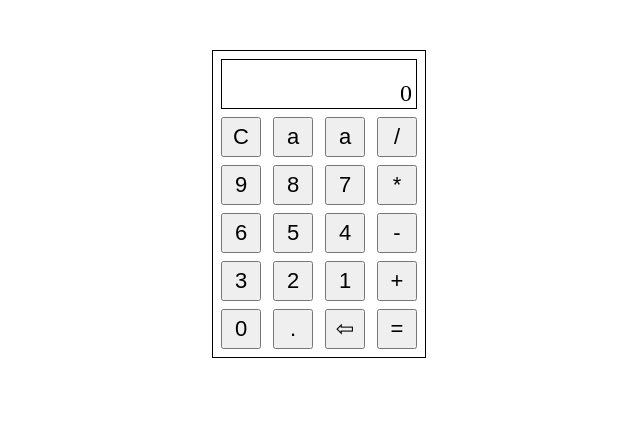
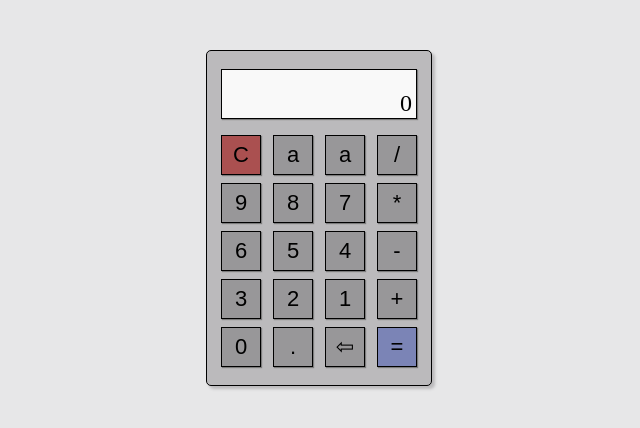
Before and after one commit to Shannqa/calculator, a plain HTML site: page index.html in a window 1280 px wide. Shown: the whole page, without its empty margins (321-961 px from the left). Drawn offline with Linux system fonts and the light colour scheme.

Commit message:
Change the css

```diff
--- a/css/styles.css
+++ b/css/styles.css
@@ -4,6 +4,7 @@ body {
   display: flex;
   align-items: center;
   justify-content: center;
+  background-color: rgb(231 231 232);
 }
 
 .calculator {
@@ -11,17 +12,22 @@ body {
   flex-direction: column;
   justify-content: center;
   border: 1px black solid;
+  border-radius: 5px;
   margin-top: 50px;
-  padding: 4px;
+  padding: 14px 10px 14px 10px;
+  background-color: #bbbabc;
+  box-shadow: 3px 3px 3px #bbbabc;
 }
 
 .display {
   display: flex;
   flex-direction: column;
   align-items: flex-end;
-  margin: 4px;
+  margin: 4px 4px 12px 4px;
   padding: 4px;
   border: 1px black solid;
+  background-color: #f9f9f9;
+  box-shadow: 1px 1px 1px #7c7c7c;
 }
 .display-top {
   font-size: 16px;
@@ -38,4 +44,36 @@ button {
   padding: 4px 8px;
   width: 40px;
   height: 40px;
+  background-color: #989799;
+  border: 1px black solid;
+  box-shadow: 1px 1px 1px #7c7c7c;
 }
+button:hover {
+  background-color: #8c8b8d;
+}
+
+button:active {
+  background-color: #7c7c7c;
+}
+
+.button-clear {
+  background-color: rgb(170, 80, 80);
+}
+.button-clear:hover {
+  background-color: rgb(146, 69, 69);
+}
+
+.button-clear:active {
+  background-color: rgb(131, 61, 61);
+}
+
+.button-equals {
+  background-color: rgb(123, 132, 182);
+}
+.button-equals:hover {
+  background-color: rgb(109, 117, 161);
+}
+
+.button-equals:active {
+  background-color: rgb(101, 108, 151);
+}
```
